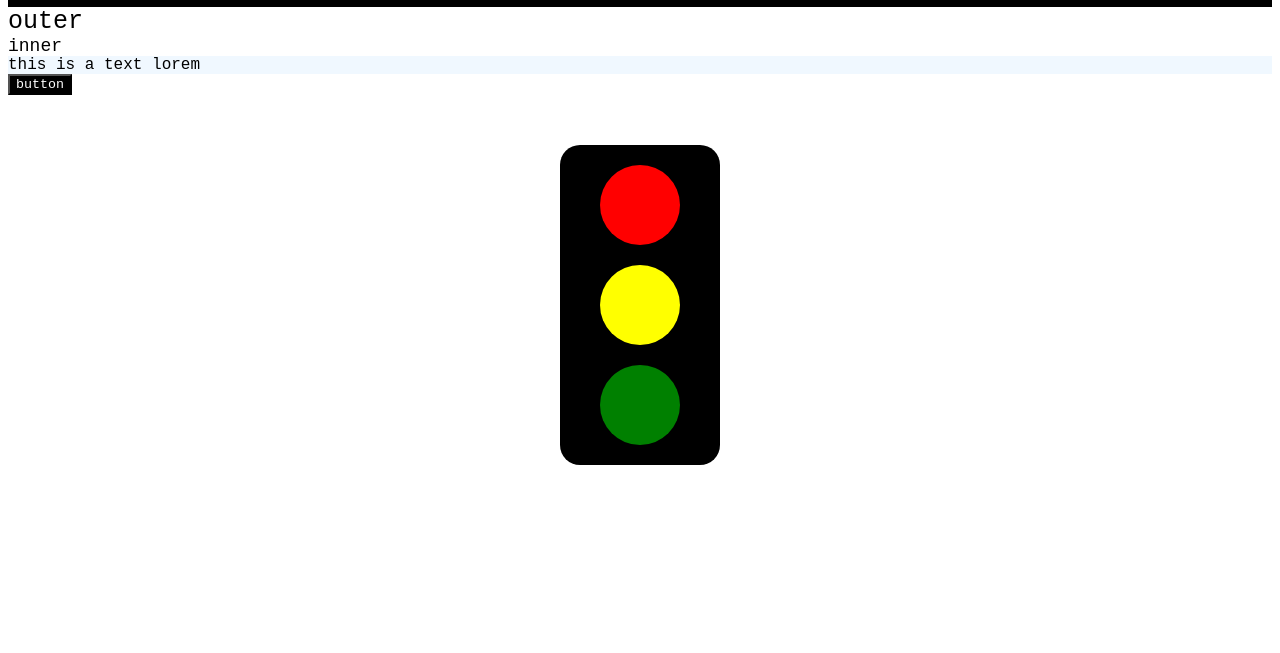
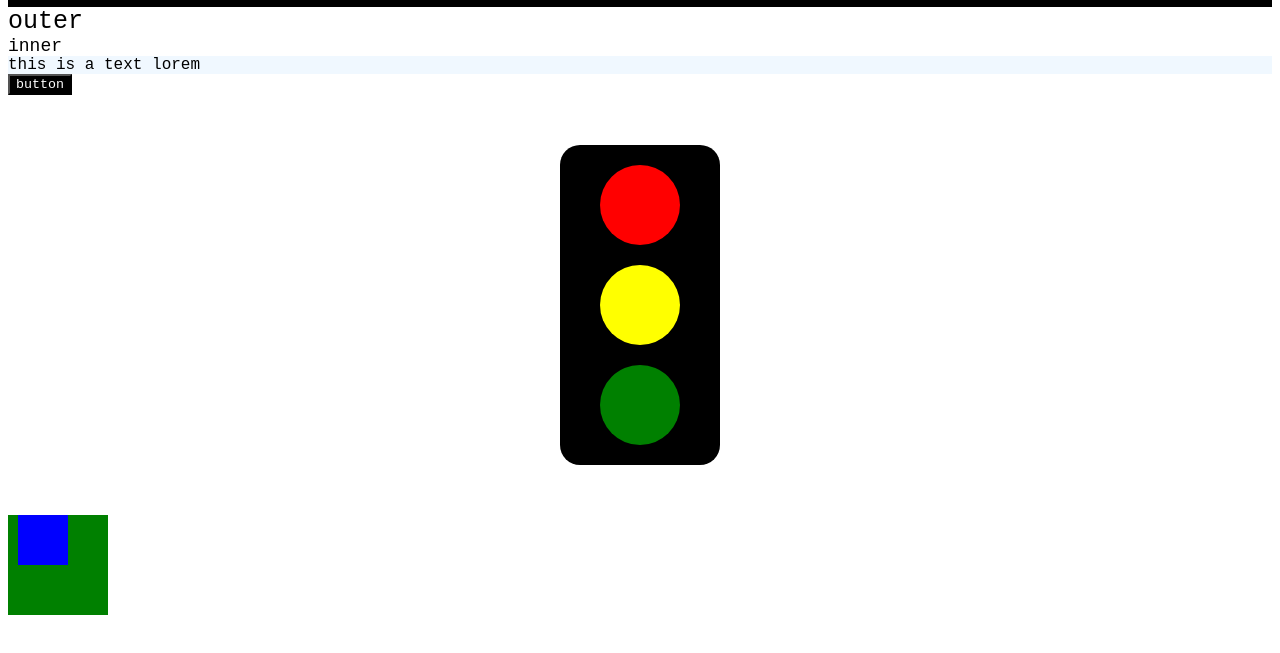
Before and after one commit to aditidata/webdeveloping, a plain HTML site: page first.html in a window 1280 px wide. Shown: the part 137-790 px from the top of the page. Drawn offline with Linux system fonts and the light colour scheme.

Commit message:
understanding percentage role in css

```diff
--- a/first.html
+++ b/first.html
@@ -34,6 +34,9 @@ this is a text lorem
   <div class="light yellow"></div>
   <div class="light green"></div>
 </div>
+<div id="box1">
+    <div id="box2"></div>
+</div>
 
 </body>
 </html>
--- a/style.css
+++ b/style.css
@@ -72,3 +72,14 @@ button{
 a{
     margin-right: 180px;
 }
+#box1{
+  height: 100px;
+  width: 100px;
+  background-color: green;
+}
+#box2{
+  height: 50px;
+  width: 50%;
+  background-color: blue;
+  margin-left: 10%;
+}
```
